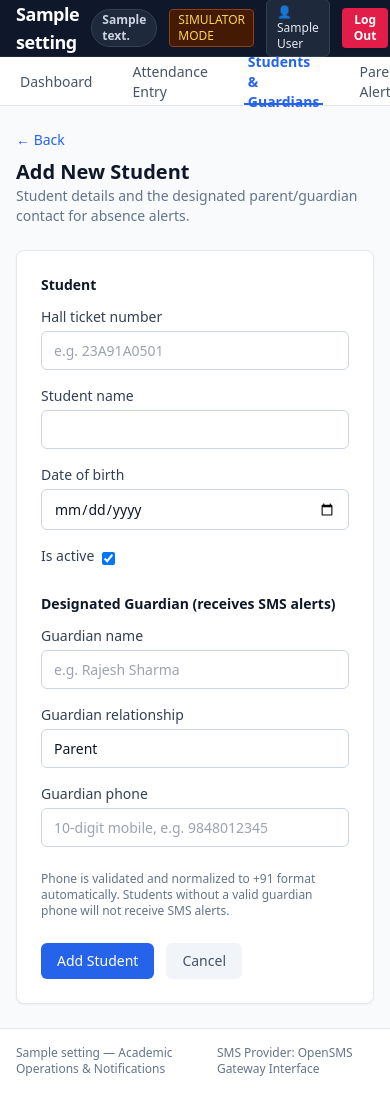
After one commit to ramesh28kore/sms, a Django app: page /students/add/ in a window 390 px wide; the page is wider, and only the part inside the window is pictured. The commit adds this page. Run offline with Django 5.2, Linux system fonts and the light colour scheme; a user stored in the database is signed in; tables that the repository leaves empty hold one stand-in row (values such as "Sample post"); parts of the project's set-up code (start-up, migrations or seed data) failed here and were passed over; some libraries are stand-ins or nearby versions.

Commit message:
Add student CRUD to staff portal and clear SMS sent/failed status labels
- students: add/edit/delete (delete archives when academic history exists)
- combined student + guardian form with phone validation (E.164/IN)
- notification ledger and detail pages now show plain-language status
- fix missing ScopeTypeChoices import in seed_demo_data

Co-authored-by: Copilot <223556219+Copilot@users.noreply.github.com>

```diff
--- a/src/apps/institution/management/commands/seed_demo_data.py
+++ b/src/apps/institution/management/commands/seed_demo_data.py
@@ -2,7 +2,7 @@ from datetime import date, time
 from django.core.management.base import BaseCommand
 from django.utils import timezone
 
-from apps.accounts.models import User, RoleChoices, ScopedRoleGrant
+from apps.accounts.models import User, RoleChoices, ScopedRoleGrant, ScopeTypeChoices
 from apps.institution.models import InstituteSettings, Department
 from apps.academics.models import (
     Programme, Branch, AdmissionBatch, AcademicYear, TeachingTerm, ClassSection,
--- a/src/apps/people/forms.py
+++ b/src/apps/people/forms.py
@@ -0,0 +1,64 @@
+"""Forms for student & guardian CRUD."""
+import phonenumbers
+from django import forms
+from django.conf import settings
+
+from apps.people.models import Student
+
+
+class StudentForm(forms.Form):
+    """
+    Combined form for a student and their designated guardian contact.
+    Mirrors the CSV bulk-import validation rules.
+    """
+    hall_ticket_number = forms.CharField(
+        max_length=64,
+        widget=forms.TextInput(attrs={"class": "form-input", "placeholder": "e.g. 23A91A0501"}),
+    )
+    full_name = forms.CharField(
+        max_length=255, label="Student name",
+        widget=forms.TextInput(attrs={"class": "form-input"}),
+    )
+    date_of_birth = forms.DateField(
+        required=False,
+        widget=forms.DateInput(attrs={"type": "date", "class": "form-input"}),
+    )
+    is_active = forms.BooleanField(required=False, initial=True)
+    guardian_name = forms.CharField(
+        max_length=255, required=False,
+        widget=forms.TextInput(attrs={"class": "form-input", "placeholder": "e.g. Rajesh Sharma"}),
+    )
+    guardian_relationship = forms.CharField(
+        max_length=64, required=False, initial="Parent",
+        widget=forms.TextInput(attrs={"class": "form-input", "placeholder": "Father / Mother / Guardian"}),
+    )
+    guardian_phone = forms.CharField(
+        max_length=32, required=False, label="Guardian phone",
+        widget=forms.TextInput(attrs={"class": "form-input", "placeholder": "10-digit mobile, e.g. 9848012345"}),
+    )
+
+    def __init__(self, *args, student=None, **kwargs):
+        super().__init__(*args, **kwargs)
+        self.student = student
+
+    def clean_hall_ticket_number(self):
+        htn = self.cleaned_data["hall_ticket_number"].strip()
+        qs = Student.objects.filter(hall_ticket_number=htn)
+        if self.student:
+            qs = qs.exclude(pk=self.student.pk)
+        if qs.exists():
+            raise forms.ValidationError("A student with this hall ticket number already exists.")
+        return htn
+
+    def clean_guardian_phone(self):
+        phone = self.cleaned_data.get("guardian_phone", "").strip()
+        if not phone:
+            return ""
+        region = getattr(settings, "PHONE_REGION", "IN")
+        try:
+            parsed = phonenumbers.parse(phone, region)
+        except phonenumbers.NumberParseException as exc:
+            raise forms.ValidationError(f"Not a valid phone number: {exc}.")
+        if not phonenumbers.is_valid_number(parsed):
+            raise forms.ValidationError("This phone number does not look valid for the configured region.")
+        return phonenumbers.format_number(parsed, phonenumbers.PhoneNumberFormat.E164)
--- a/src/apps/people/urls.py
+++ b/src/apps/people/urls.py
@@ -5,6 +5,9 @@ app_name = "people"
 
 urlpatterns = [
     path("", views.student_list_view, name="list"),
+    path("add/", views.student_create_view, name="add"),
+    path("export/csv/", views.export_students_csv, name="export_csv"),
     path("<uuid:student_id>/", views.student_detail_view, name="detail"),
-    path("export/csv/", views.export_students_csv, name="export_csv"),
+    path("<uuid:student_id>/edit/", views.student_update_view, name="edit"),
+    path("<uuid:student_id>/delete/", views.student_delete_view, name="delete"),
 ]
--- a/src/apps/people/views.py
+++ b/src/apps/people/views.py
@@ -1,13 +1,20 @@
 import csv
 import io
+from django.contrib import messages
 from django.contrib.auth.decorators import login_required
 from django.core.exceptions import PermissionDenied
+from django.db import transaction
+from django.db.models.deletion import ProtectedError
 from django.http import HttpResponse
 from django.shortcuts import get_object_or_404, redirect, render
 from django.utils import timezone
 from apps.accounts.permissions import is_admin, has_role
 from apps.accounts.models import RoleChoices
-from apps.people.models import Student, Guardian, GuardianContact, StudentGuardianLink, Enrollment
+from apps.people.forms import StudentForm
+from apps.people.models import (
+    Student, Guardian, GuardianContact, StudentGuardianLink, Enrollment,
+    ContactStatusChoices, NotificationPreferenceChoices,
+)
 from apps.academics.models import ClassSection, TeachingTerm, AdmissionBatch
 
 
@@ -43,6 +50,148 @@ def student_detail_view(request, student_id):
     })
 
 
+def _save_student_and_guardian(form: StudentForm, student: Student | None, user):
+    """
+    Persist the combined student + designated guardian contact form.
+    On edit, a changed phone creates a NEW GuardianContact (contacts may be
+    shared between siblings), and a changed guardian name creates a new
+    Guardian if the existing one is linked to other students.
+    Returns (student, created).
+    """
+    data = form.cleaned_data
+    created = student is None
+    with transaction.atomic():
+        if created:
+            student = Student(
+                hall_ticket_number=data["hall_ticket_number"],
+                created_by=user,
+            )
+        student.full_name = data["full_name"]
+        student.date_of_birth = data["date_of_birth"]
+        student.is_active = data["is_active"]
+        if not created:
+            student.hall_ticket_number = data["hall_ticket_number"]
+        student.save()
+
+        gname = data["guardian_name"].strip() or f"Guardian of {student.full_name}"
+        rel = data["guardian_relationship"].strip() or "Parent"
+        phone = data["guardian_phone"]  # already E.164-normalized or ""
+
+        link = student.guardian_links.filter(is_designated_recipient=True).first()
+        guardian = link.guardian if link else None
+
+        if guardian is None:
+            guardian = Guardian.objects.create(full_name=gname, relationship_default=rel)
+        elif guardian.full_name != gname:
+            if guardian.student_links.exclude(student=student).exists():
+                guardian = Guardian.objects.create(full_name=gname, relationship_default=rel)
+                if link:
+                    link.guardian = guardian
+            else:
+                guardian.full_name = gname
+                guardian.relationship_default = rel
+                guardian.save()
+
+        contact = link.contact if link else None
+        if contact is None or str(contact.normalized_number or "") != phone:
+            contact = GuardianContact.objects.create(
+                guardian=guardian,
+                raw_number=phone or "NONE",
+                normalized_number=phone or None,
+                status=ContactStatusChoices.ACTIVE if phone else ContactStatusChoices.INVALID,
+            )
+
+        if link is None:
+            StudentGuardianLink.objects.create(
+                student=student,
+                guardian=guardian,
+                contact=contact,
+                relationship=rel,
+                is_designated_recipient=True,
+                notification_preference=NotificationPreferenceChoices.ENABLED,
+            )
+        else:
+            link.contact = contact
+            link.relationship = rel
+            link.save()
+    return student, created
+
+
+@login_required
+def student_create_view(request):
+    if not is_admin(request.user):
+        raise PermissionDenied("Only administrators can add students.")
+
+    if request.method == "POST":
+        form = StudentForm(request.POST)
+        if form.is_valid():
+            student, _ = _save_student_and_guardian(form, None, request.user)
+            messages.success(request, f"Student {student} added.")
+            return redirect("people:detail", student_id=student.id)
+    else:
+        form = StudentForm()
+
+    return render(request, "students/form.html", {"form": form, "is_edit": False})
+
+
+@login_required
+def student_update_view(request, student_id):
+    if not is_admin(request.user):
+        raise PermissionDenied("Only administrators can edit students.")
+
+    student = get_object_or_404(Student, id=student_id)
+    link = student.guardian_links.filter(is_designated_recipient=True).select_related("guardian", "contact").first()
+
+    if request.method == "POST":
+        form = StudentForm(request.POST, student=student)
+        if form.is_valid():
+            _save_student_and_guardian(form, student, request.user)
+            messages.success(request, f"Student {student} updated.")
+            return redirect("people:detail", student_id=student.id)
+    else:
+        form = StudentForm(
+            student=student,
+            initial={
+                "hall_ticket_number": student.hall_ticket_number,
+                "full_name": student.full_name,
+                "date_of_birth": student.date_of_birth,
+                "is_active": student.is_active,
+                "guardian_name": link.guardian.full_name if link else "",
+                "guardian_relationship": link.relationship if link else "Parent",
+                "guardian_phone": str(link.contact.normalized_number) if link and link.contact and link.contact.normalized_number else "",
+            },
+        )
+
+    return render(request, "students/form.html", {"form": form, "is_edit": True, "student": student})
+
+
+@login_required
+def student_delete_view(request, student_id):
+    if not is_admin(request.user):
+        raise PermissionDenied("Only administrators can delete students.")
+
+    student = get_object_or_404(Student, id=student_id)
+
+    if request.method == "POST":
+        try:
+            with transaction.atomic():
+                student.delete()
+            messages.success(request, f"Student {student.hall_ticket_number} — {student.full_name} deleted.")
+        except ProtectedError:
+            # Attendance/enrollment history exists; archive instead of deleting.
+            student.is_active = False
+            student.archived_at = timezone.now()
+            student.archived_reason = "Archived via staff portal (has academic history; hard delete blocked)."
+            student.save()
+            messages.warning(
+                request,
+                f"{student.full_name} has attendance/enrollment history, so they were archived instead of deleted.",
+            )
+        return redirect("people:list")
+
+    return render(request, "students/confirm_delete.html", {"student": student})
+
+
 @login_required
 def export_students_csv(request):
     if not (is_admin(request.user) or request.user.role_grants.filter(can_export=True, is_active=True).exists()):
--- a/src/templates/students/detail.html
+++ b/src/templates/students/detail.html
@@ -12,7 +12,11 @@
             <h1 class="text-2xl font-bold text-slate-900">{{ student.full_name }}</h1>
             <p class="font-mono text-sm text-slate-500">Hall Ticket: {{ student.hall_ticket_number }}</p>
         </div>
-        <div>
+        <div class="flex items-center gap-3">
+            {% if can_reveal_contacts %}
+            <a href="{% url 'people:edit' student.id %}" class="inline-flex items-center px-3 py-2 border border-slate-300 shadow-sm text-sm font-medium rounded-md text-slate-700 bg-white hover:bg-slate-50">Edit</a>
+            <a href="{% url 'people:delete' student.id %}" class="inline-flex items-center px-3 py-2 border border-rose-300 shadow-sm text-sm font-medium rounded-md text-rose-700 bg-white hover:bg-rose-50">Delete</a>
+            {% endif %}
             {% if student.is_active %}
             <span class="inline-flex px-2.5 py-1 rounded text-xs font-semibold bg-emerald-100 text-emerald-800">Enrolled & Active</span>
             {% else %}
--- /dev/null
+++ b/src/templates/students/form.html
@@ -0,0 +1,80 @@
+{% extends "base/base.html" %}
+
+{% block title %}{% if is_edit %}Edit {{ student.full_name }}{% else %}Add Student{% endif %} — {{ institute_short_name }}{% endblock %}
+
+{% block content %}
+<div class="mb-6">
+    <a href="{% if is_edit %}{% url 'people:detail' student.id %}{% else %}{% url 'people:list' %}{% endif %}" class="text-sm text-blue-600 hover:text-blue-800 flex items-center gap-1 mb-2">
+        &larr; Back
+    </a>
+    <h1 class="text-xl font-bold text-slate-900">{% if is_edit %}Edit Student{% else %}Add New Student{% endif %}</h1>
+    <p class="text-sm text-slate-500">Student details and the designated parent/guardian contact for absence alerts.</p>
+</div>
+
+<div class="bg-white p-6 rounded-lg border border-slate-200 shadow-sm max-w-2xl">
+    <form method="post" novalidate>
+        {% csrf_token %}
+
+        {% if form.non_field_errors %}
+        <div class="mb-4 p-3 bg-rose-50 border border-rose-200 rounded text-sm text-rose-800">
+            {{ form.non_field_errors }}
+        </div>
+        {% endif %}
+
+        <h2 class="text-sm font-semibold text-slate-900 mb-3">Student</h2>
+        <div class="grid grid-cols-1 sm:grid-cols-2 gap-4 mb-6">
+            {% for field in form %}
+                {% if field.name == "hall_ticket_number" or field.name == "full_name" or field.name == "date_of_birth" or field.name == "is_active" %}
+                <div class="{% if field.name == 'is_active' %}flex items-center gap-2{% endif %}">
+                    <label for="{{ field.id_for_label }}" class="block text-sm font-medium text-slate-700 mb-1">{{ field.label }}</label>
+                    {% if field.name == 'is_active' %}
+                        {{ field }}
+                    {% else %}
+                        {{ field }}
+                    {% endif %}
+                    {% for error in field.errors %}
+                    <p class="mt-1 text-xs text-rose-600">{{ error }}</p>
+                    {% endfor %}
+                </div>
+                {% endif %}
+            {% endfor %}
+        </div>
+
+        <h2 class="text-sm font-semibold text-slate-900 mb-3">Designated Guardian (receives SMS alerts)</h2>
+        <div class="grid grid-cols-1 sm:grid-cols-2 gap-4 mb-6">
+            {% for field in form %}
+                {% if field.name == "guardian_name" or field.name == "guardian_relationship" or field.name == "guardian_phone" %}
+                <div>
+                    <label for="{{ field.id_for_label }}" class="block text-sm font-medium text-slate-700 mb-1">{{ field.label }}</label>
+                    {{ field }}
+                    {% for error in field.errors %}
+                    <p class="mt-1 text-xs text-rose-600">{{ error }}</p>
+                    {% endfor %}
+                </div>
+                {% endif %}
+            {% endfor %}
+        </div>
+        <p class="text-xs text-slate-500 mb-6">Phone is validated and normalized to +91 format automatically. Students without a valid guardian phone will not receive SMS alerts.</p>
+
+        <div class="flex items-center gap-3">
+            <button type="submit" class="px-4 py-2 bg-blue-600 text-white rounded-md text-sm font-medium hover:bg-blue-700">
+                {% if is_edit %}Save Changes{% else %}Add Student{% endif %}
+            </button>
+            <a href="{% if is_edit %}{% url 'people:detail' student.id %}{% else %}{% url 'people:list' %}{% endif %}" class="px-4 py-2 bg-slate-100 text-slate-600 rounded-md text-sm font-medium hover:bg-slate-200">Cancel</a>
+        </div>
+    </form>
+</div>
+
+<style>
+    input.form-input, select.form-input {
+        width: 100%;
+        border: 1px solid #cbd5e1;
+        border-radius: 0.375rem;
+        padding: 0.5rem 0.75rem;
+        font-size: 0.875rem;
+    }
+    input[type="checkbox"].form-input, input#id_is_active {
+        width: auto;
+    }
+</style>
+{% endblock %}
```
Also changed, not shown: src/templates/notifications/detail.html (+18 -2 lines), src/templates/notifications/list.html (+12 -4 lines), src/templates/students/confirm_delete.html (added, +37 -0 lines), src/templates/students/list.html (+8 -1 lines), 1 other file.
